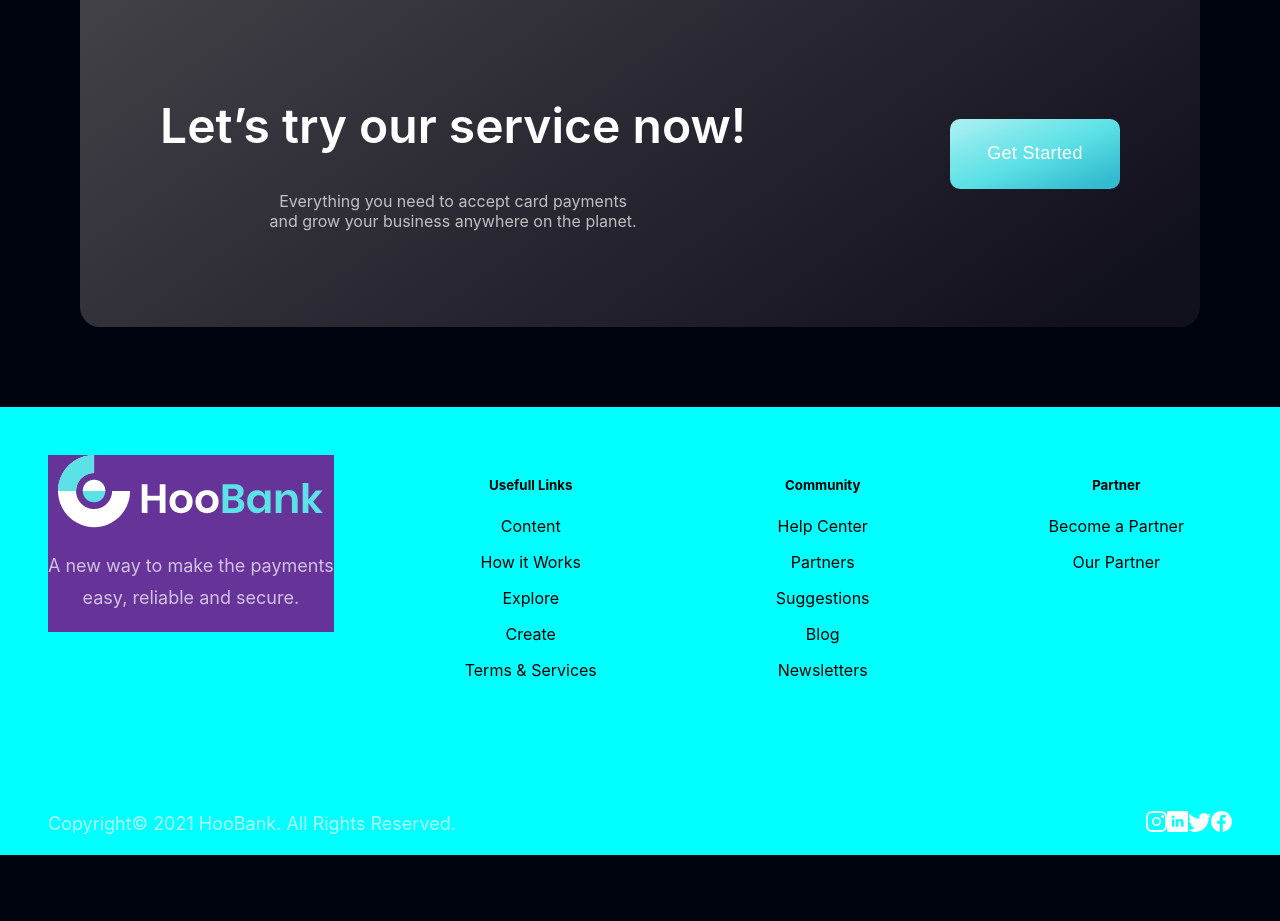
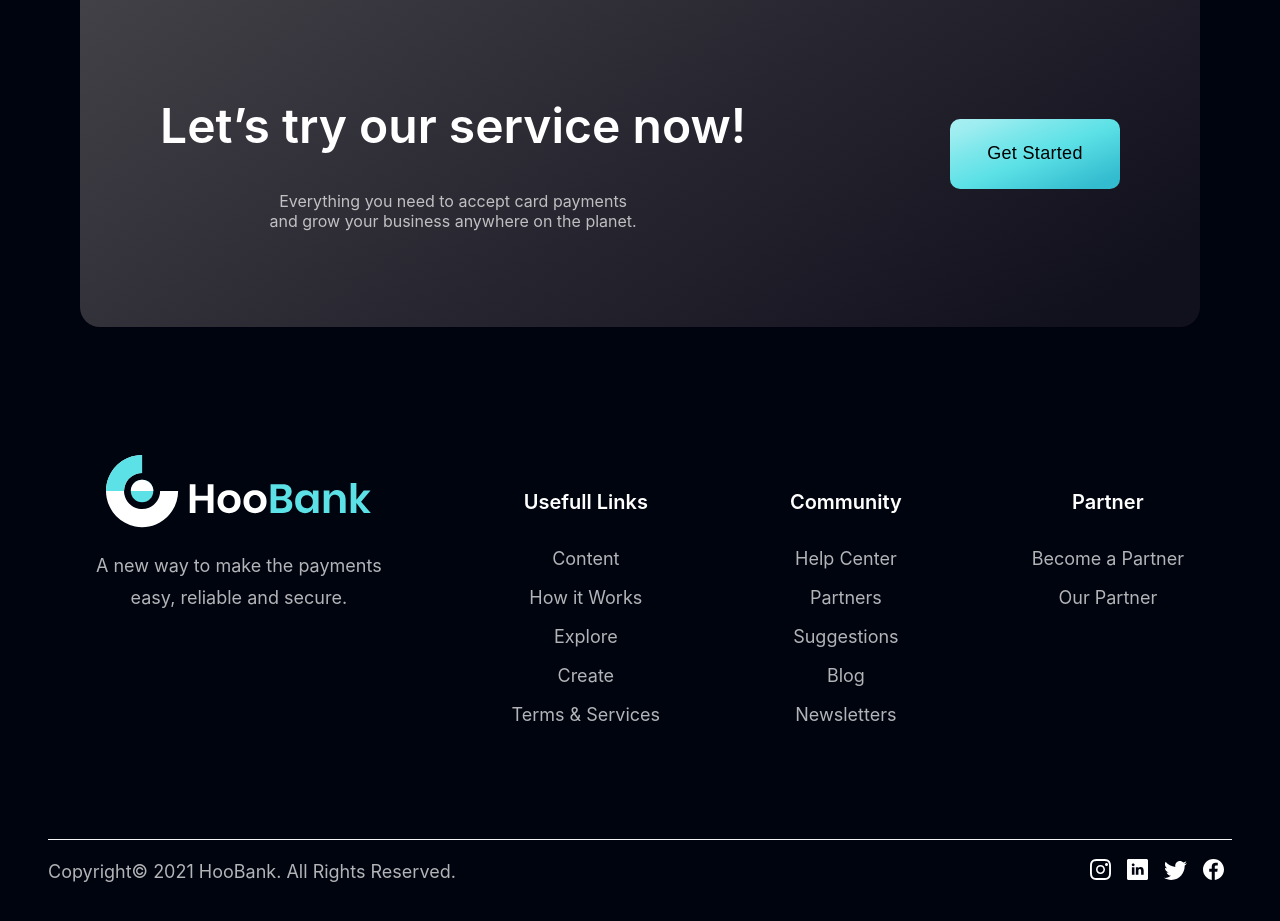
Before and after one commit to ShafiaAnsar/hoo-bank, a React (Create React App) app: page / in a window 1280 px wide. Shown: the part 3550-4471 px from the top of the page. Built offline with nearby package versions, Linux system fonts and the light colour scheme.

Commit message:
'Footer'

```diff
--- a/src/components/CTA/CTA.css
+++ b/src/components/CTA/CTA.css
@@ -29,10 +29,10 @@
     width: 170px;
     height: 70px;
     border: none;
-background: linear-gradient(157.81deg, #DEF9FA -43.27%, #BEF3F5 -21.24%, #9DEDF0 12.19%, #7DE7EB 29.82%, #5CE1E6 51.94%, #33BBCF 90.29%);
-border-radius: 10px;
-color: #fff;
-font-size: 18px;
-font-weight: 300;
-letter-spacing: 0.02rem;
+    background: linear-gradient(157.81deg, #DEF9FA -43.27%, #BEF3F5 -21.24%, #9DEDF0 12.19%, #7DE7EB 29.82%, #5CE1E6 51.94%, #33BBCF 90.29%);
+    border-radius: 10px;
+    color: black;
+    font-size: 18px;
+    font-weight: 300;
+    letter-spacing: 0.02rem;
 }
--- a/src/components/footer/Footer.css
+++ b/src/components/footer/Footer.css
@@ -1,5 +1,5 @@
 .footer{
-    background-color: aqua;
+    /* background-color: aqua; */
 }
 .footer_content{
     display: flex;
@@ -8,8 +8,7 @@
     margin: 3rem;
 }
 .footer-logo{
-    margin-top: 3rem;
-    background-color: rebeccapurple;
+    margin: 3rem;
 }
 .logo_text{
     text-align: center;
@@ -18,11 +17,25 @@
     line-height: 32px;
     color: rgba(255, 255, 255, 0.7);
 }
+.content_text>h5{
+    color: white;
+    font-weight: 600;
+    font-size: 20px;
+    line-height: 130%;
+}
+.content_text>p{
+    font-weight: 400;
+    font-size: 18px;
+    cursor: pointer;
+    color: rgba(255, 255, 255, 0.7)
+
+}
 .footer_socials-copyright{
     display: flex;
     justify-content: space-between;
     align-items: center;
     margin: 3rem;
+    border-top: 1px solid whitesmoke;
 }
 .copyright{
     font-weight: 400;
@@ -30,3 +43,7 @@
     line-height: 150%;
     color: rgba(255, 255, 255, 0.7);
 }
+.social_contact>img{
+    margin: 0.5rem;
+    cursor: pointer;
+}
```
